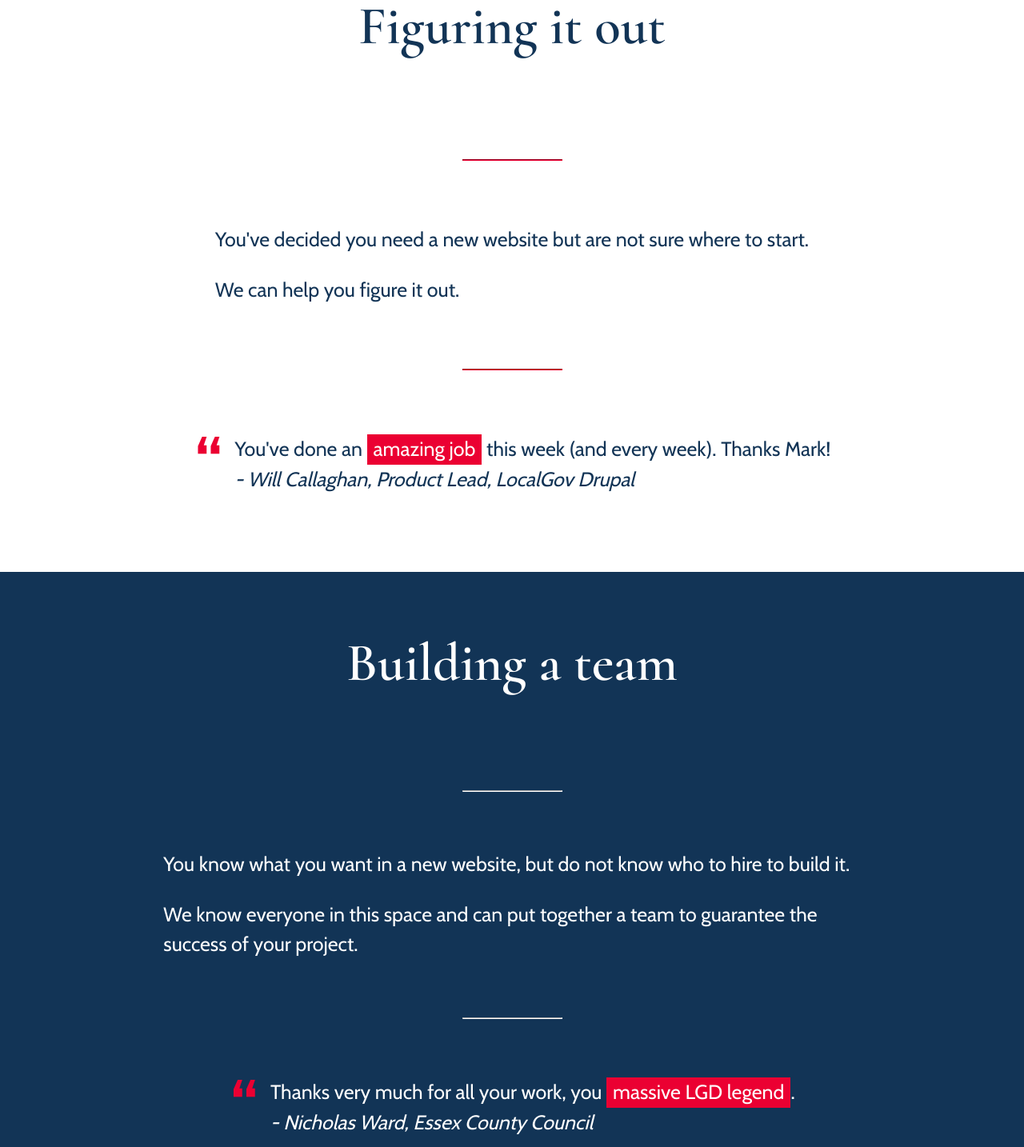
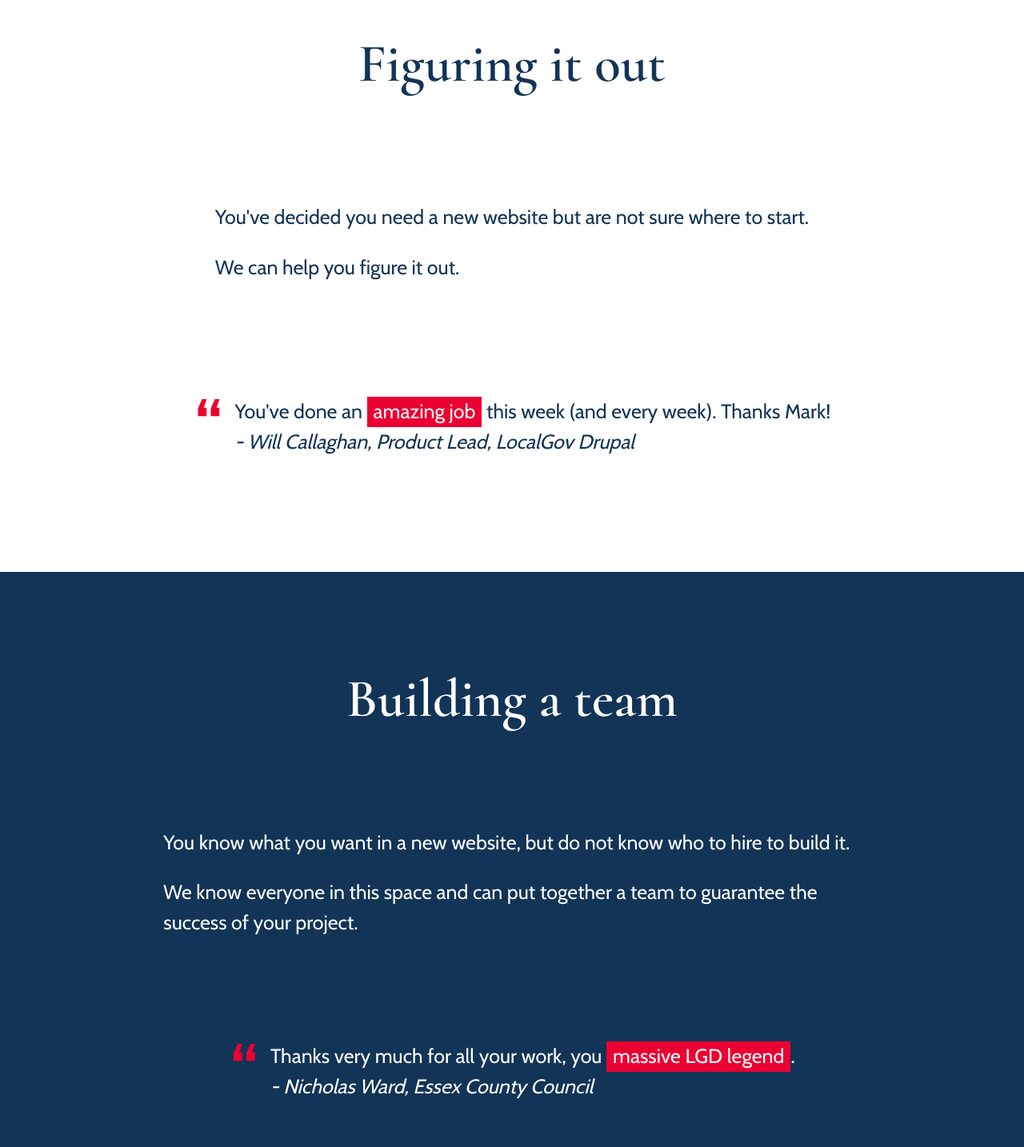
Before and after one commit to markconroy/the-confident, a plain HTML site: page index.html in a window 1280 px wide. Shown: the part 885-2319 px from the top of the page at 80% size. Drawn offline with Linux system fonts and the light colour scheme.

Commit message:
removes hr from slices

```diff
--- a/assets/css/style.css
+++ b/assets/css/style.css
@@ -399,6 +399,10 @@ a:focus-visible {
   justify-content: space-around;
 }
 
+.slice__inner > * {
+  margin-block-end: 0;
+}
+
 .slice p {
   max-width: 50ch;
 }
--- a/index.html
+++ b/index.html
@@ -53,7 +53,7 @@
         <div class="slice__inner">
 
           <h2 class="slice__title">Figuring it out</h2>
-          <hr>
+
           <div>
             <p>
               You've decided you need a new website but are not sure where to start.
@@ -61,7 +61,7 @@
             <p>We can help you figure it out.</p>
           </div>
 
-          <hr>
+
           <blockquote class="quote">
             <div class="quote__icon"></div>
             <div class="quote__content">
@@ -81,7 +81,7 @@
         <div class="slice__inner">
 
           <h2 class="slice__title">Building a team</h2>
-          <hr>
+
           <div>
             <p>
               You know what you want in a new website, but do not know who to hire to build it.
@@ -89,7 +89,7 @@
             <p>We know everyone in this space and can put together a team to guarantee the success of your project.</p>
           </div>
 
-          <hr>
+
           <blockquote class="quote">
             <div class="quote__icon"></div>
             <div class="quote__content">
@@ -108,7 +108,7 @@
         <div class="slice__inner">
 
           <h2 class="slice__title">Getting it done</h2>
-          <hr>
+
           <div>
             <p>
               You know who you want to build your website, but you would like a trusted partner to see it through for
@@ -117,7 +117,7 @@
             <p>We can help you get it done.</p>
           </div>
 
-          <hr>
+
           <blockquote class="quote">
             <div class="quote__icon"></div>
             <div class="quote__content">
@@ -138,7 +138,7 @@
         <div class="slice__inner">
 
           <h2 class="slice__title">Helping others</h2>
-          <hr>
+
           <div>
             <p>
               You are an agency and you would like a partner to strengthen your chances of landing a big contract.
@@ -146,7 +146,7 @@
             <p>We're happy to partner with you if you are the right fit for us.</p>
           </div>
 
-          <hr>
+
           <blockquote class="quote">
             <div class="quote__icon"></div>
             <div class="quote__content">
```
